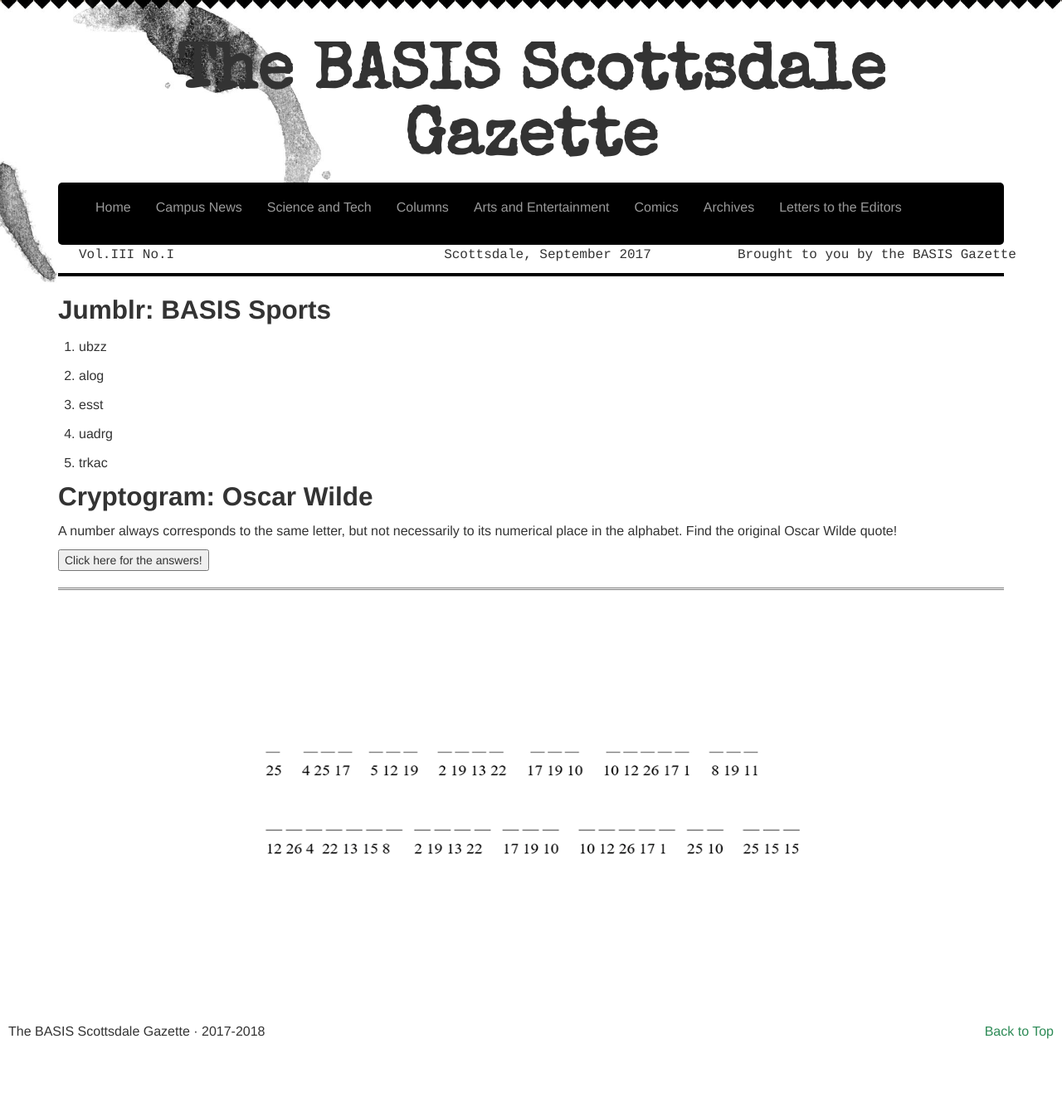
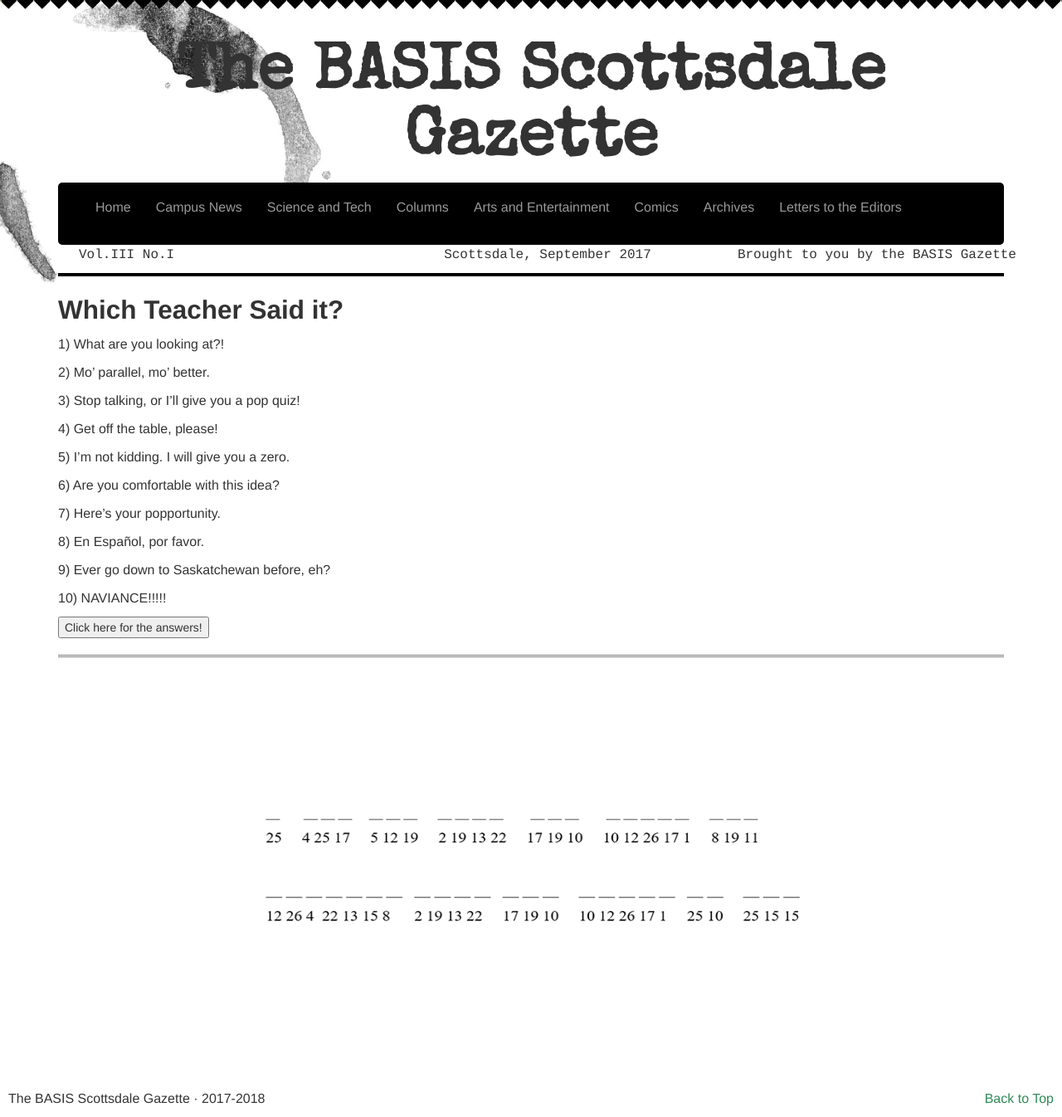
Before and after one commit to Awake99/Awake99.github.io, a Jekyll site: the page built from comics/_posts/2015-11-09-jumblr.md, in a window 1280 px wide. Shown: the whole page at 83% size. Built offline with Jekyll 4.4.1, drawn with Linux system fonts in a browser that asks for light colours; nearby versions of some CDN libraries; before the commit the page ends 1265 px from its top, so only the background shows below that.

Commit message:
Update 2015-11-09-jumblr.md

```diff
--- a/comics/_posts/2015-11-09-jumblr.md
+++ b/comics/_posts/2015-11-09-jumblr.md
@@ -1,24 +1,30 @@
 ---
 layout: article
 image: /img/16.png
-title: Jumblr and Cryptogram
+title: Which Teacher Said it?
 ---
 
-<h2>Jumblr: BASIS Sports</h2>
+<h2>Which Teacher Said it? </h2>
 
-1. ubzz
+1) What are you looking at?!
 
-2. alog
+2) Mo’ parallel, mo’ better.
 
-3. esst
+3) Stop talking, or I’ll give you a pop quiz!
 
-4. uadrg
+4) Get off the table, please!
 
-5. trkac
+5) I’m not kidding. I will give you a zero.
 
-<h2>Cryptogram: Oscar Wilde</h2>
+6) Are you comfortable with this idea?
 
-A number always corresponds to the same letter, but not necessarily to its numerical place in the alphabet. Find the original Oscar Wilde quote!
+7) Here’s your popportunity.
+
+8) En Español, por favor.
+
+9) Ever go down to Saskatchewan before, eh?
+
+10) NAVIANCE!!!!!
 
 <script src="https://ajax.googleapis.com/ajax/libs/jquery/1.11.3/jquery.min.js"></script>
 <script>
@@ -32,6 +38,7 @@
 
 <button id="show">Click here for the answers!</button>
 
-<h5>Answer Key | Jumblr: 1. Buzz; 2. Goal; 3. Sets; 4. Guard; 5. Track | Cryptogram: “A man who does not think for himself does not think at all.” – Oscar Wilde</h5>
+<h5>Answer Key | 1. Mr. Carey; 2. Mr. Witz; 3. Ms. Bailey; 4. Ms. Mitra; 5. Dr. Scaling; 6. Dr. Bailey; 7. Ms. Cooney;
+8. Sra. Montes; 9. Mr. Johnson; 10. Ms. Mitrovich – Oscar Wilde</h5>
 
 <hr style="border-color:#7D7D7D;height:0.5px;">
```
